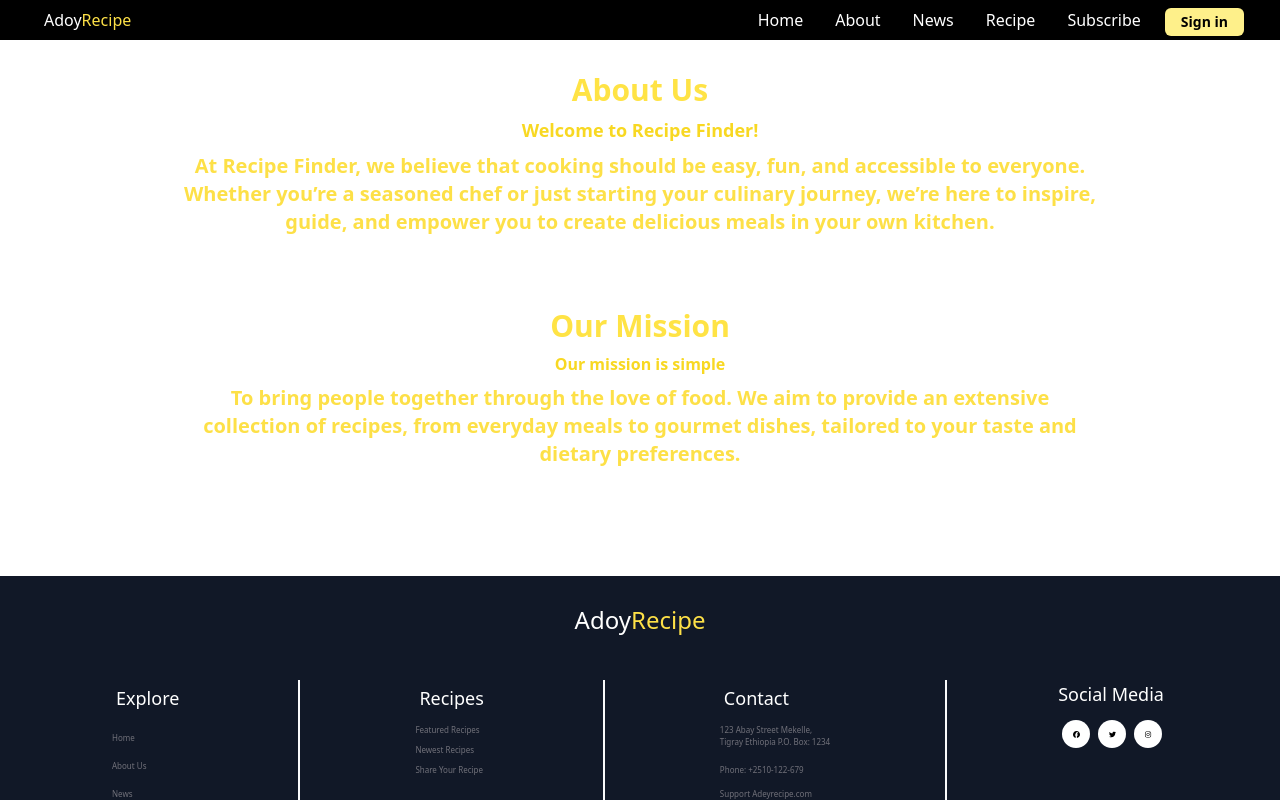
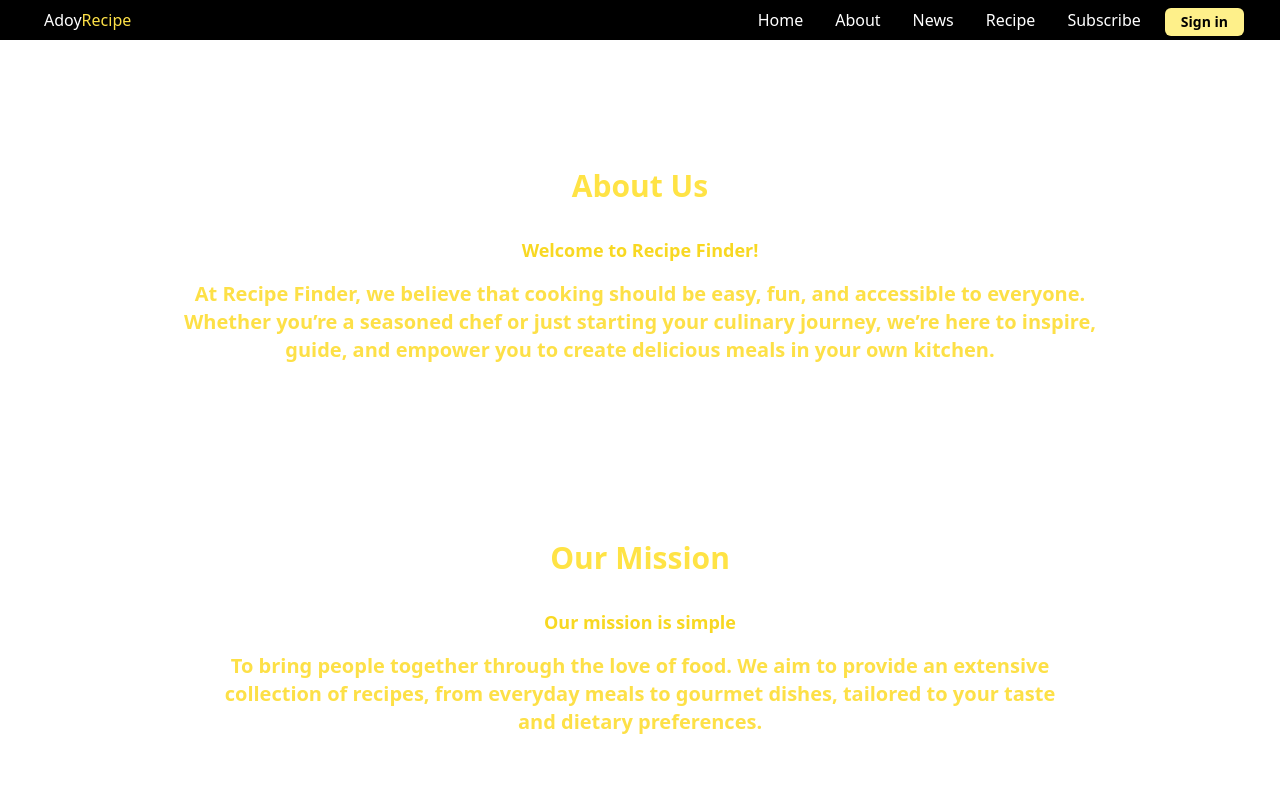
Before and after one commit to hilualemayoh21/Capstone-Project, a React (Vite) app in the folder recipeFinderApp/: page /about in a window 1280 px wide. Shown: the top 800 px of the page. Built offline with nearby package versions, Linux system fonts and the light colour scheme.

Commit message:
add some corrections

```diff
--- a/recipeFinderApp/src/pages/About.jsx
+++ b/recipeFinderApp/src/pages/About.jsx
@@ -2,25 +2,25 @@ import React from "react";
 
 function About() {
   return (
-    <div className="flex flex-col items-center justify-center md:pt-25 md:pb-28 py-16 max-w-screen-2xl text-center md:gap-14">
+    <div className="flex flex-col items-center justify-center  md:pt-36 md:pb-30 py-16  max-w-screen-2xl text-center md:gap-14">
       <div className="p-2 text-button-yellow">
-        <h2 className="text-3xl font-extrabold">About Us</h2>
-        <h3 className="text-hover-button font-bold text-lg p-2">
+        <h2 className="text-3xl font-extrabold p-4">About Us</h2>
+        <h3 className="text-hover-button font-bold text-lg p-2 md:p-4">
           Welcome to Recipe Finder!
         </h3>
-        <p className="lg:px-44 text-yellow-300 lg:text-xl md:text-md  font-semibold">
+        <p className="lg:px-44 text-yellow-300 lg:text-xl md:text-xl md:pb-14 font-semibold ">
           At Recipe Finder, we believe that cooking should be easy, fun, and
           accessible to everyone. Whether you’re a seasoned chef or just
           starting your culinary journey, we’re here to inspire, guide, and
           empower you to create delicious meals in your own kitchen.
         </p>
       </div>
-      <div className="p-2 text-button-yellow">
-        <h2 className="text-3xl font-extrabold">Our Mission</h2>
-        <h4 className="text-hover-button font-bold text-md p-2">
+      <div className="p-4 md:p-10 text-button-yellow">
+        <h2 className="text-3xl font-extrabold p-4">Our Mission</h2>
+        <h4 className="text-hover-button font-bold text-lg p-2 md:p-4">
           Our mission is simple
         </h4>
-        <p className="lg:px-44 text-yellow-300 lg:text-xl md:text-md font-semibold text-md">
+        <p className="lg:px-44 text-yellow-300 lg:text-xl md:text-xl font-semibold text-md md:pb-14">
           To bring people together through the love of food. We aim to provide
           an extensive collection of recipes, from everyday meals to gourmet
           dishes, tailored to your taste and dietary preferences.
--- a/recipeFinderApp/src/pages/News.jsx
+++ b/recipeFinderApp/src/pages/News.jsx
@@ -3,7 +3,7 @@ import NewsInfo from "../components/RecipesHero/NewsInfo";
 
 function News() {
   return (
-    <div className="pt-6">
+    <div className="md:pt-6 pt-[6em] bg-bg-rose ">
       <NewsInfo />
     </div>
   );
--- a/recipeFinderApp/src/pages/Subscribe.jsx
+++ b/recipeFinderApp/src/pages/Subscribe.jsx
@@ -3,21 +3,21 @@ import SubscriptionForm from "../components/RecipesHero/SubscriptionForm";
 
 function Subscribe() {
   return (
-    <div className="pt-16 bg-button-yellow ">
+    <div className="pt-20 bg-button-yellow md:pt-40  ">
       <div className="text-center p-4">
-        <h2 className="text-4xl font-bold text-center p-2 ">
+        <h2 className="text-4xl font-bold text-center pt-10 ">
           Never Miss a Recipe!
         </h2>
-        <h4 className="text-xl p-1 ">
+        <h4 className="text-xl py-4 md:py-1 ">
           Get the Best Recipes Straight to Your Inbox
         </h4>
-        <p className="text-md p-2 lg:px-[20em]">
+        <p className="text-lg py-16  md:pt-6 md:pb-2 lg:px-[20em]">
           Discover delicious recipes, cooking tips, and meal inspirations every
           week. Subscribe to stay updated and turn your kitchen into a gourmet
           paradise!
         </p>
       </div>
-      <div className="md:pb-8">
+      <div className="md:pb-30 pb-20">
         <SubscriptionForm />
       </div>
     </div>
```
